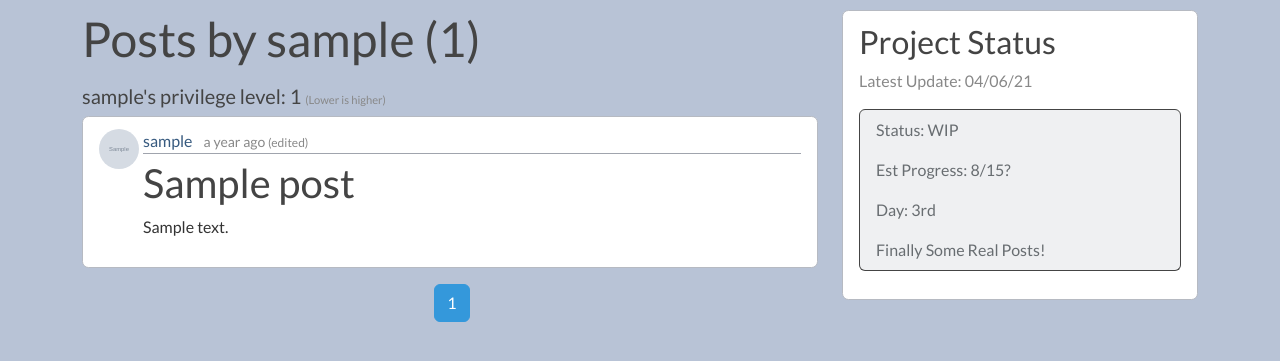
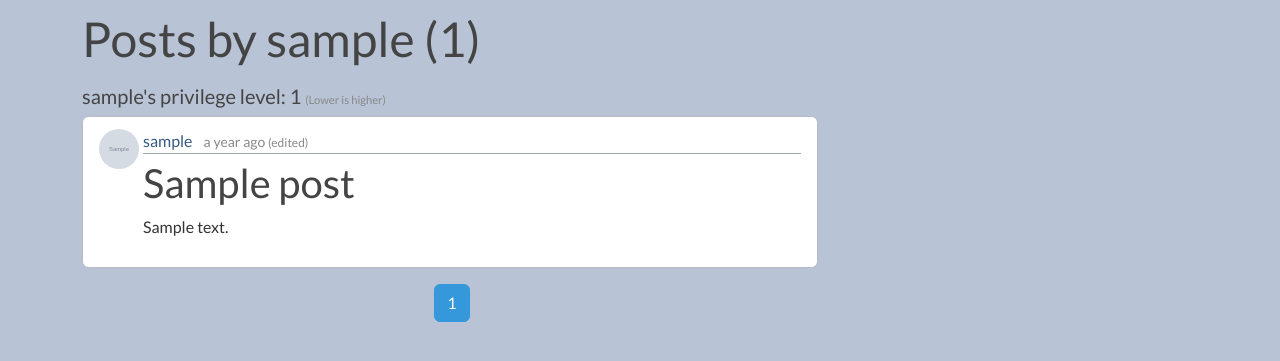
Before and after one commit to Vin-Ren/flask-blog-app, a Flask app: a page that uses flask_blog/templates/user_posts.html in a window 1280 px wide. Shown: the part 86-447 px from the top of the page. Run offline with Flask 2, Linux system fonts and the light colour scheme; a user stored in the database is signed in; tables that the repository leaves empty hold one stand-in row (values such as "Sample post"); grey boxes marked "Sample" are stand-in pictures; some libraries are stand-ins or nearby versions.

Commit message:
fixed template

```diff
--- a/flask_blog/templates/post.html
+++ b/flask_blog/templates/post.html
@@ -8,7 +8,7 @@
                     <small class="text-muted">
                          <span id="post-time-created"></span>
                     </small>
-                    {% if post.author == current_user or current_user.privilege_level <= 1 %}
+                    {% if post.author == current_user or (current_user.is_authenticated and current_user.privilege_level <= 1) %}
                     <div>
                         <a class="btn btn-secondary btn-sm mt-1 mb-1" href="{{ url_for('posts.updatePost', post_id=post.id)}}">Update</a>
                         <button type="button" class="btn btn-danger btn-sm m-1" data-toggle="modal" data-target="#deleteModal">Delete</button>
--- a/flask_blog/templates/user_posts.html
+++ b/flask_blog/templates/user_posts.html
@@ -1,7 +1,7 @@
 {% extends "layout.html" %}
 {% block content %}
     <h1 class="mb-3">Posts by {{ user.username }} ({{ posts.total }})</h1>
-    {% if current_user.privilege_level <= 3 %}
+    {% if current_user.is_authenticated and current_user.privilege_level <= 3 %}
         <h5>{{ user.username }}'s privilege level: {{ user.privilege_level }} <small class="text-muted" style="font-size:0.7rem">(Lower is higher)</small></h5>
     {% endif %}
     {% for post in posts.items %}
@@ -41,18 +41,3 @@
     </ul>
 
 {% endblock content %}
-{% block sidebar %}
-        <div class="col-md-4">
-          <div class="content-section">
-            <h3>Project Status</h3>
-            <p class='text-muted'>Latest Update: 04/06/21
-              <ul class="list-group">
-                <li class="list-group-item list-group-item-light">Status: WIP</li>
-                <li class="list-group-item list-group-item-light">Est Progress: 8/15?</li>
-                <li class="list-group-item list-group-item-light">Day: 3rd</li>
-                <li class="list-group-item list-group-item-light">Finally Some Real Posts!</li>
-              </ul>
-            </p>
-          </div>
-        </div>
-{% endblock sidebar %}
```
Also changed, not shown: flask_blog/database.db, 1 other file.
